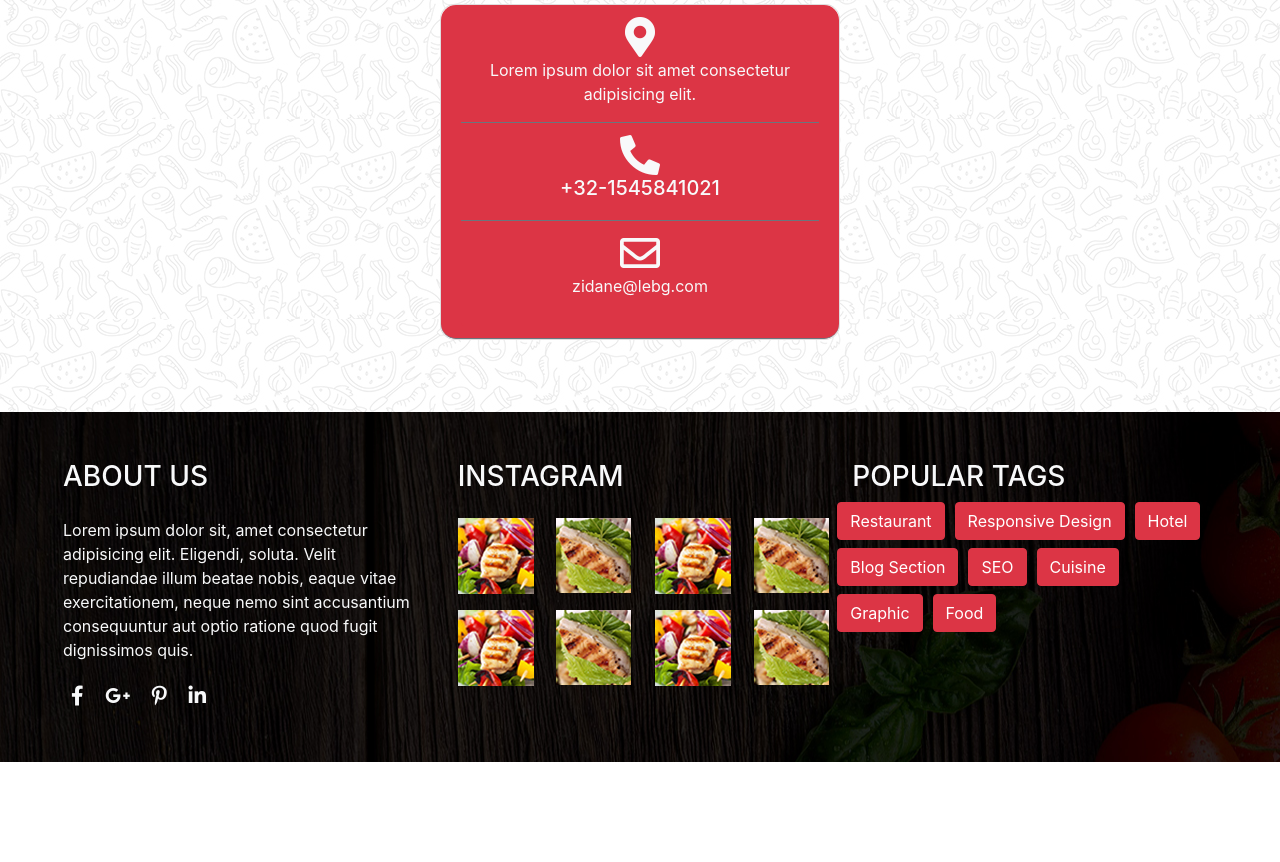
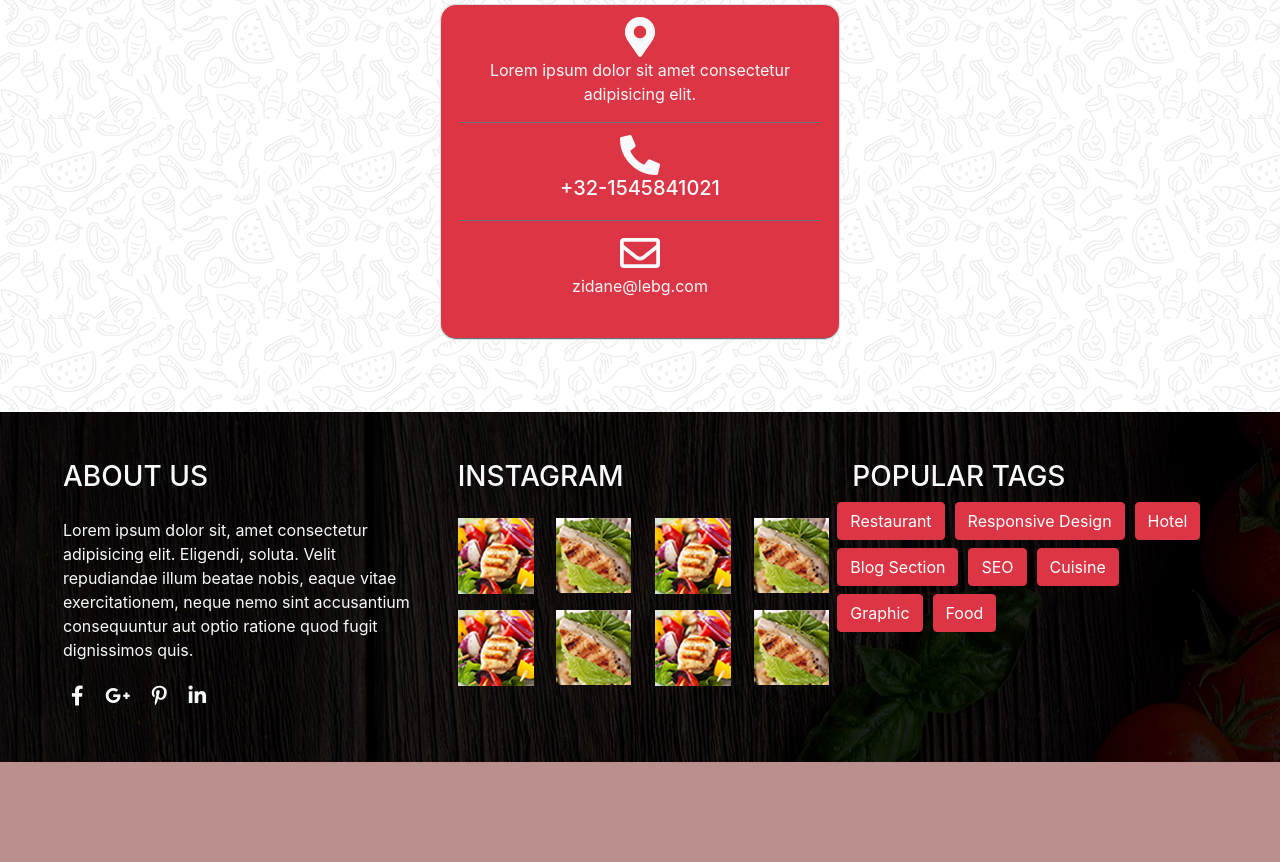
Before and after one commit to oussamaghzl/siteduchef, a website: page index.html in a window 1280 px wide. Shown: the part 6110-6972 px from the top of the page. Before the commit the page ends 6872 px from the top, so only its background shows below. Drawn offline with nearby package versions, Linux system fonts and the light colour scheme.

Commit message:
ajout footer

```diff
--- a/index.html
+++ b/index.html
@@ -816,6 +816,7 @@
     </div>
       </div>
     </div>
+    <div style="background-color: rosybrown; height: 100px;"></div>
   </footer>
   <!-- Script -->
 
```
